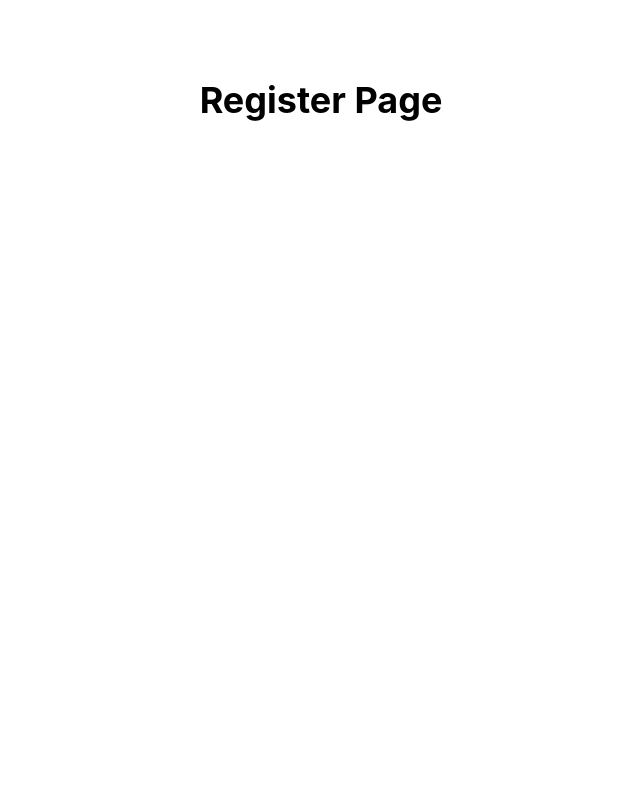
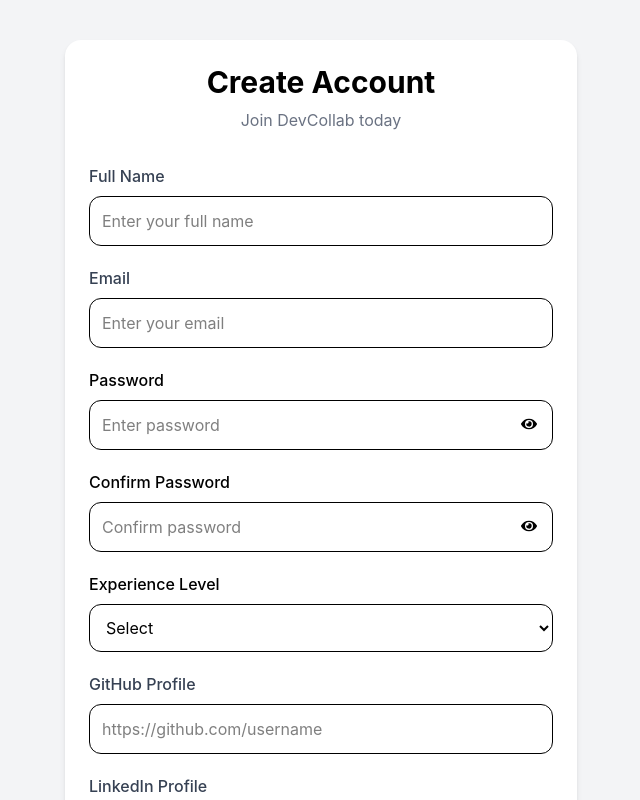
Before and after one commit to Rushyendra25/DevCollab, a React (Vite) app in the folder client/: page /register in a window 1280 px wide. Shown: the top 800 px of the page, without its empty margins (319-959 px from the left). Built offline with nearby package versions, Linux system fonts and the light colour scheme.

Commit message:
Build authentication UI

```diff
--- a/client/src/components/common/Input.jsx
+++ b/client/src/components/common/Input.jsx
@@ -7,6 +7,13 @@
     required = false,
     error,
   }) {
+    const validationRules =
+      typeof required === "string"
+        ? { required }
+        : required
+        ? { required: `${label} is required` }
+        : {};
+
     return (
       <div className="mb-5">
         <label className="block mb-2 font-medium text-gray-700">
@@ -16,7 +23,7 @@
         <input
           type={type}
           placeholder={placeholder}
-          {...register(name, { required })}
+          {...register(name, validationRules)}
           className="w-full border rounded-xl p-3 focus:ring-2 focus:ring-indigo-500 outline-none"
         />
 
--- a/client/src/pages/Login.jsx
+++ b/client/src/pages/Login.jsx
@@ -1,9 +1,114 @@
+import { useState } from "react";
+import { useForm } from "react-hook-form";
+import { Link } from "react-router-dom";
+import { FaEye, FaEyeSlash } from "react-icons/fa";
+
+import Card from "../components/common/Card";
+import Input from "../components/common/Input";
+import Button from "../components/common/Button";
+
 function Login() {
-    return (
-      <div className="text-4xl font-bold text-center mt-20">
-        Login Page
-      </div>
-    );
-  }
+  const [showPassword, setShowPassword] = useState(false);
 
-  export default Login;
+  const {
+    register,
+    handleSubmit,
+    formState: { errors },
+  } = useForm();
+
+  const onSubmit = (data) => {
+    console.log(data);
+  };
+
+  return (
+    <div className="min-h-screen bg-gray-100 flex items-center justify-center px-4">
+
+      <Card className="w-full max-w-md">
+
+        <h1 className="text-3xl font-bold text-center mb-2">
+          Welcome Back
+        </h1>
+
+        <p className="text-center text-gray-500 mb-8">
+          Login to your DevCollab account
+        </p>
+
+        <form onSubmit={handleSubmit(onSubmit)}>
+
+          <Input
+            label="Email"
+            type="email"
+            placeholder="Enter your email"
+            register={register}
+            name="email"
+            required
+            error={errors.email}
+          />
+
+          <div className="mb-5">
+
+            <label className="block mb-2 font-medium">
+              Password
+            </label>
+
+            <div className="relative">
+
+              <input
+                type={showPassword ? "text" : "password"}
+                placeholder="Enter password"
+                {...register("password", {
+                  required: "Password is required",
+                })}
+                className="w-full border rounded-xl p-3 pr-12 focus:ring-2 focus:ring-indigo-500 outline-none"
+              />
+
+              <button
+                type="button"
+                className="absolute right-4 top-4"
+                onClick={() =>
+                  setShowPassword(!showPassword)
+                }
+              >
+                {showPassword ? (
+                  <FaEyeSlash />
+                ) : (
+                  <FaEye />
+                )}
+              </button>
+
+            </div>
+
+            {errors.password && (
+              <p className="text-red-500 text-sm mt-1">
+                {errors.password.message}
+              </p>
+            )}
+
+          </div>
+
+          <Button type="submit">
+            Login
+          </Button>
+
+        </form>
+
+        <p className="text-center mt-6">
+
+          Don't have an account?
+
+          <Link
+            to="/register"
+            className="text-indigo-600 ml-2 font-semibold"
+          >
+            Register
+          </Link>
+
+        </p>
+
+      </Card>
+
+    </div>
+  );
+}
+
+export default Login;
--- a/client/src/pages/Register.jsx
+++ b/client/src/pages/Register.jsx
@@ -1,9 +1,198 @@
+import { useState } from "react";
+import { useForm } from "react-hook-form";
+import { Link } from "react-router-dom";
+import { FaEye, FaEyeSlash } from "react-icons/fa";
+
+import Card from "../components/common/Card";
+import Input from "../components/common/Input";
+import Button from "../components/common/Button";
+
 function Register() {
-    return (
-      <div className="text-4xl font-bold text-center mt-20">
-        Register Page
-      </div>
-    );
-  }
+  const [showPassword, setShowPassword] = useState(false);
+  const [showConfirmPassword, setShowConfirmPassword] = useState(false);
 
-  export default Register;
+  const {
+    register,
+    handleSubmit,
+    watch,
+    formState: { errors },
+  } = useForm();
+
+  const password = watch("password");
+
+  const onSubmit = (data) => {
+    console.log(data);
+  };
+
+  return (
+    <div className="min-h-screen bg-gray-100 flex items-center justify-center px-4 py-10">
+      <Card className="w-full max-w-lg">
+        <h1 className="text-3xl font-bold text-center mb-2">
+          Create Account
+        </h1>
+
+        <p className="text-center text-gray-500 mb-8">
+          Join DevCollab today
+        </p>
+
+        <form onSubmit={handleSubmit(onSubmit)}>
+          <Input
+            label="Full Name"
+            placeholder="Enter your full name"
+            register={register}
+            name="name"
+            required
+            error={errors.name}
+          />
+
+          <Input
+            label="Email"
+            type="email"
+            placeholder="Enter your email"
+            register={register}
+            name="email"
+            required
+            error={errors.email}
+          />
+
+          {/* Password */}
+
+          <div className="mb-5">
+            <label className="block mb-2 font-medium">
+              Password
+            </label>
+
+            <div className="relative">
+              <input
+                type={showPassword ? "text" : "password"}
+                placeholder="Enter password"
+                {...register("password", {
+                  required: "Password is required",
+                  minLength: {
+                    value: 6,
+                    message: "Minimum 6 characters",
+                  },
+                })}
+                className="w-full border rounded-xl p-3 pr-12 focus:ring-2 focus:ring-indigo-500 outline-none"
+              />
+
+              <button
+                type="button"
+                onClick={() => setShowPassword(!showPassword)}
+                className="absolute right-4 top-4"
+              >
+                {showPassword ? <FaEyeSlash /> : <FaEye />}
+              </button>
+            </div>
+
+            {errors.password && (
+              <p className="text-red-500 text-sm mt-1">
+                {errors.password.message}
+              </p>
+            )}
+          </div>
+
+          {/* Confirm Password */}
+
+          <div className="mb-5">
+            <label className="block mb-2 font-medium">
+              Confirm Password
+            </label>
+
+            <div className="relative">
+              <input
+                type={showConfirmPassword ? "text" : "password"}
+                placeholder="Confirm password"
+                {...register("confirmPassword", {
+                  required: "Confirm Password is required",
+                  validate: (value) =>
+                    value === password || "Passwords do not match",
+                })}
+                className="w-full border rounded-xl p-3 pr-12 focus:ring-2 focus:ring-indigo-500 outline-none"
+              />
+
+              <button
+                type="button"
+                onClick={() =>
+                  setShowConfirmPassword(!showConfirmPassword)
+                }
+                className="absolute right-4 top-4"
+              >
+                {showConfirmPassword ? (
+                  <FaEyeSlash />
+                ) : (
+                  <FaEye />
+                )}
+              </button>
+            </div>
+
+            {errors.confirmPassword && (
+              <p className="text-red-500 text-sm mt-1">
+                {errors.confirmPassword.message}
+              </p>
+            )}
+          </div>
+
+          {/* Experience */}
+
+          <div className="mb-5">
+            <label className="block mb-2 font-medium">
+              Experience Level
+            </label>
+
+            <select
+              {...register("experience", {
+                required: "Please select experience",
+              })}
+              className="w-full border rounded-xl p-3 focus:ring-2 focus:ring-indigo-500 outline-none"
+            >
+              <option value="">Select</option>
+              <option>Beginner</option>
+              <option>Intermediate</option>
+              <option>Advanced</option>
+            </select>
+
+            {errors.experience && (
+              <p className="text-red-500 text-sm mt-1">
+                {errors.experience.message}
+              </p>
+            )}
+          </div>
+
+          <Input
+            label="GitHub Profile"
+            placeholder="https://github.com/username"
+            register={register}
+            name="github"
+            error={errors.github}
+          />
+
+          <Input
+            label="LinkedIn Profile"
+            placeholder="https://linkedin.com/in/username"
+            register={register}
+            name="linkedin"
+            error={errors.linkedin}
+          />
+
+          <Button type="submit">
+            Create Account
+          </Button>
+        </form>
+
+        <p className="text-center mt-6">
+          Already have an account?
+
+          <Link
+            to="/login"
+            className="text-indigo-600 font-semibold ml-2"
+          >
+            Login
+          </Link>
+        </p>
+      </Card>
+    </div>
+  );
+}
+
+export default Register;
```
